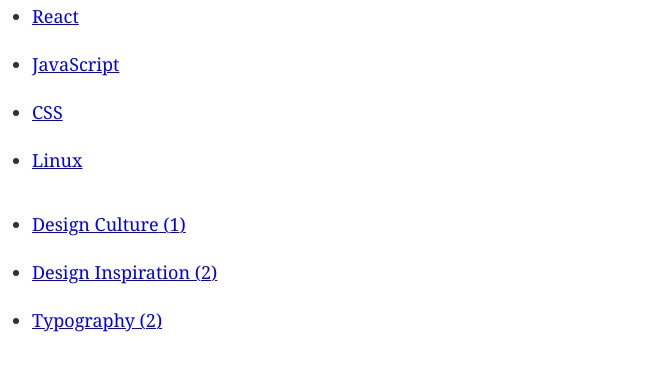
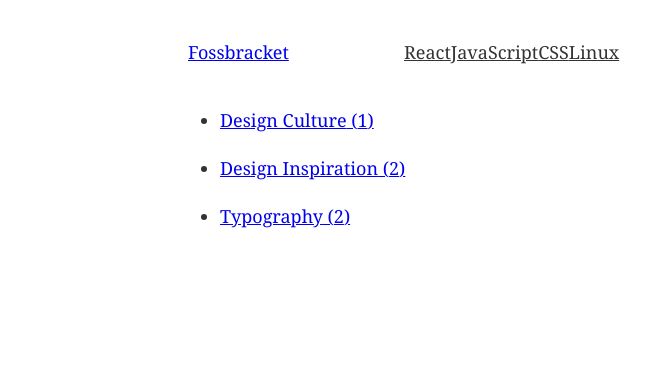
Before and after one commit to devaarx/fossbracket, a Gatsby site: page /categories in a window 1280 px wide. Shown: the whole page, without its empty margins (0-670 px from the left). Built offline with nearby package versions, Linux system fonts and the light colour scheme; Gatsby itself is replaced by a stand-in of ours; some packages are replaced by stand-ins of ours.

Commit message:
added navbar integrating styled-components

```diff
--- a/src/components/Layout.js
+++ b/src/components/Layout.js
@@ -3,6 +3,7 @@ import Helmet from 'react-helmet';
 import { withPrefix } from 'gatsby';
 import { useSiteMetadata } from '../hooks';
 import Navigation from './Navigation';
+import { LayoutWrapper } from './Styled/Layout';
 
 const Layout = ({ children, title, description, socialImage }) => {
   const { author, url } = useSiteMetadata();
@@ -10,7 +11,7 @@ const Layout = ({ children, title, description, socialImage }) => {
   const metaImageUrl = url + withPrefix(metaImage);
 
   return (
-    <div>
+    <LayoutWrapper>
       <Helmet>
         <html lang="en" />
         <title>{title}</title>
@@ -24,7 +25,7 @@ const Layout = ({ children, title, description, socialImage }) => {
       </Helmet>
       <Navigation />
       {children}
-    </div>
+    </LayoutWrapper>
   );
 };
 
--- a/src/components/Navigation.js
+++ /dev/null
@@ -1,20 +0,0 @@
-import React from 'react';
-import { useSiteMetadata } from '../hooks';
-
-const Navigation = () => {
-  const { menu } = useSiteMetadata();
-
-  return (
-    <ul>
-      {menu.map((item, index) => {
-        return (
-          <li key={index}>
-            <a href={item.path}>{item.label}</a>
-          </li>
-        );
-      })}
-    </ul>
-  );
-};
-
-export default Navigation;
--- /dev/null
+++ b/src/components/Navigation/Logo.js
@@ -0,0 +1,14 @@
+import React from 'react';
+import { LogoStyled } from '../Styled/Navigation';
+
+const Logo = ({ url, title }) => {
+  return (
+    <LogoStyled>
+      <a href={url} title={title}>
+        {title}
+      </a>
+    </LogoStyled>
+  );
+};
+
+export default Logo;
--- /dev/null
+++ b/src/components/Navigation/Navigation.js
@@ -0,0 +1,18 @@
+import React from 'react';
+import { useSiteMetadata } from '../../hooks';
+import Logo from './Logo';
+import { NavigationStyled } from '../Styled/Navigation';
+import Navlinks from './Navlinks';
+
+const Navigation = () => {
+  const { menu, url, title } = useSiteMetadata();
+
+  return (
+    <NavigationStyled>
+      <Logo url={url} title={title} />
+      <Navlinks menu={menu} />
+    </NavigationStyled>
+  );
+};
+
+export default Navigation;
--- /dev/null
+++ b/src/components/Navigation/Navlinks.js
@@ -0,0 +1,18 @@
+import React from 'react';
+import { NavlinksStyled, LinkStyled } from '../Styled/Navigation';
+
+const Navlinks = ({ menu }) => {
+  return (
+    <NavlinksStyled>
+      {menu.map((item, index) => {
+        return (
+          <li key={index}>
+            <LinkStyled to={item.path}>{item.label}</LinkStyled>
+          </li>
+        );
+      })}
+    </NavlinksStyled>
+  );
+};
+
+export default Navlinks;
--- /dev/null
+++ b/src/components/Navigation/index.js
@@ -0,0 +1 @@
+export { default } from './Navigation';
--- a/src/components/Post/Content/index.js
+++ /dev/null
@@ -1 +0,0 @@
-export { default } from './Content';
--- a/src/components/Post/Meta/index.js
+++ /dev/null
@@ -1 +0,0 @@
-export { default } from './Meta';
--- a/src/components/Post/Tags/index.js
+++ /dev/null
@@ -1 +0,0 @@
-export { default } from './Tags';
--- /dev/null
+++ b/src/components/Styled/Layout.js
@@ -0,0 +1,16 @@
+import styled from 'styled-components';
+
+export const LayoutWrapper = styled.div`
+  width: 100%;
+  margin: 0 auto;
+  padding: 0 1rem;
+  @media (min-width: 600px) {
+    max-width: 540px;
+  }
+  @media (min-width: 900px) {
+    max-width: 720px;
+  }
+  @media (min-width: 1200px) {
+    max-width: 940px;
+  }
+`;
--- /dev/null
+++ b/src/components/Styled/Navigation.js
@@ -0,0 +1,26 @@
+import styled from 'styled-components';
+import { Link } from 'gatsby';
+
+export const NavigationStyled = styled.div`
+  display: flex;
+  align-items: center;
+  padding: 2rem 0;
+`;
+
+export const LogoStyled = styled.div`
+  width: 12rem;
+`;
+
+export const NavlinksStyled = styled.ul`
+  display: flex;
+  margin: 0;
+  padding: 0;
+  list-style: none;
+  > li {
+    margin: 0;
+  }
+`;
+
+export const LinkStyled = styled(Link)`
+  color: #333;
+`;
```
Also changed, not shown: src/components/Post/Content.js (renamed from src/components/Post/Content/Content.js), src/components/Post/Meta.js (renamed from src/components/Post/Meta/Meta.js), src/components/Post/Tags.js (renamed from src/components/Post/Tags/Tags.js).
